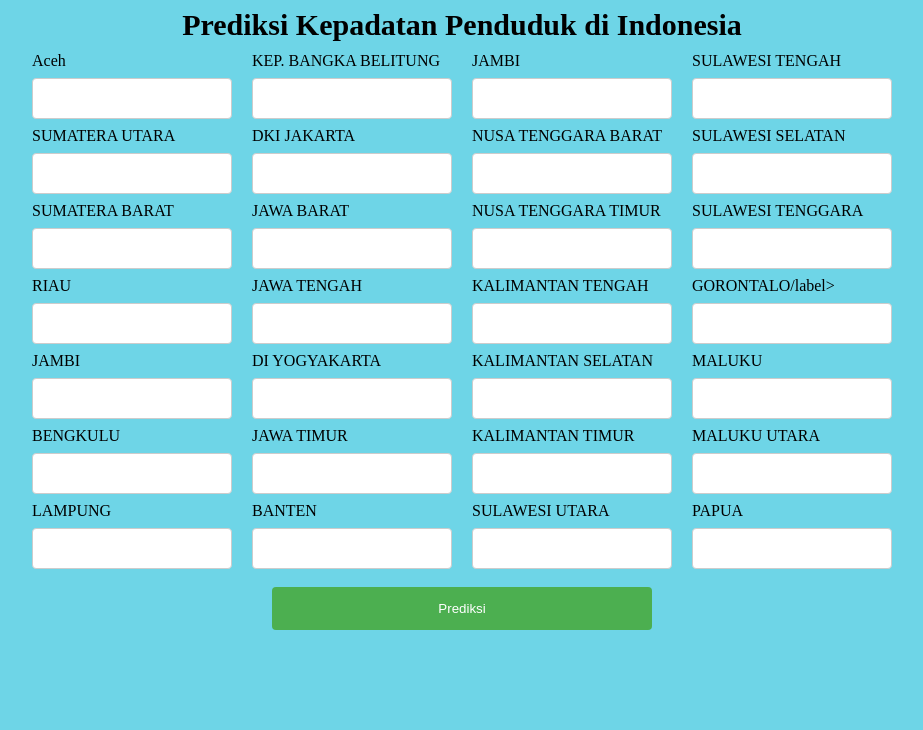
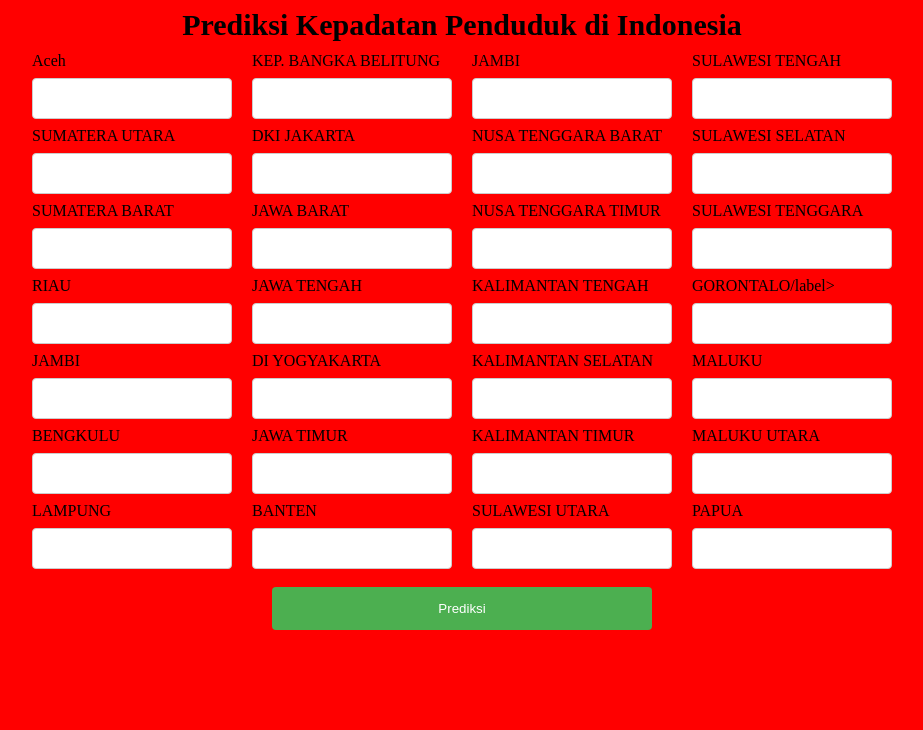
Before and after one commit to diorypribadisinaga/deploy-micro-2021, a Flask app: page / in a window 1280 px wide. Shown: the top 730 px of the page, without its empty margins (178-1101 px from the left). Run offline with Flask 2, Linux system fonts and the light colour scheme; parts of the project's set-up code (start-up, migrations or seed data) failed here and were passed over.

Commit message:
Update style.css

```diff
--- a/Deploy Rev/static/css/style.css
+++ b/Deploy Rev/static/css/style.css
@@ -1,5 +1,5 @@
 html, body{
-    background-color: #6ed5e7;
+    background-color: #FF0000;
     margin-left: auto;
     margin-right: auto;
 }
```
